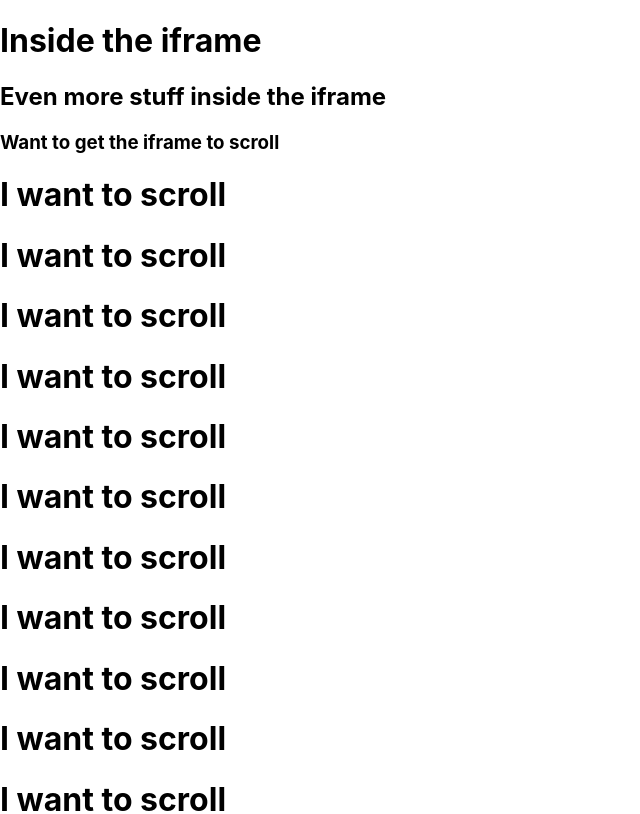
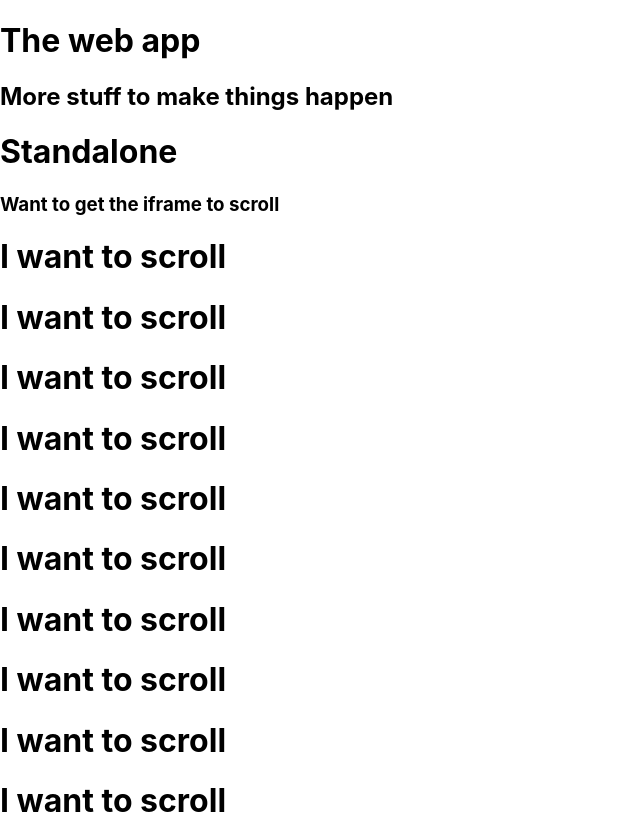
Before and after one commit to johnlobster/tcc-test, a React (Create React App) app: page / in a window 1280 px wide. Shown: the top 814 px of the page, without its empty margins (0-640 px from the left). Built offline with nearby package versions, Linux system fonts and the light colour scheme.

Commit message:
merging into master

```diff
--- a/src/App.tsx
+++ b/src/App.tsx
@@ -1,11 +1,23 @@
 import React from 'react';
 import './App.css';
 
+function inIframe():boolean { try { return window.self !== window.top; } catch (e) { return true; } }
+
 function App() {
+
+  const [iFrame , updateIFrame] = React.useState( inIframe() ); // boolean
+
+
   return (
     <div>
-      <h1>Inside the iframe</h1>
-      <h2>Even more stuff inside the iframe</h2>
+      <h1>The web app</h1>
+      <h2>More stuff to make things happen</h2>
+      { iFrame ? (
+        <h1>Inside an Iframe</h1>
+      ) : (
+        <h1>Standalone</h1>
+
+      )}
       <h3>Want to get the iframe to scroll</h3>
       <h1>I want to scroll</h1>
       <h1>I want to scroll</h1>
```
Also changed, not shown: 1 other file (tests, documents, lock files or other folders).
